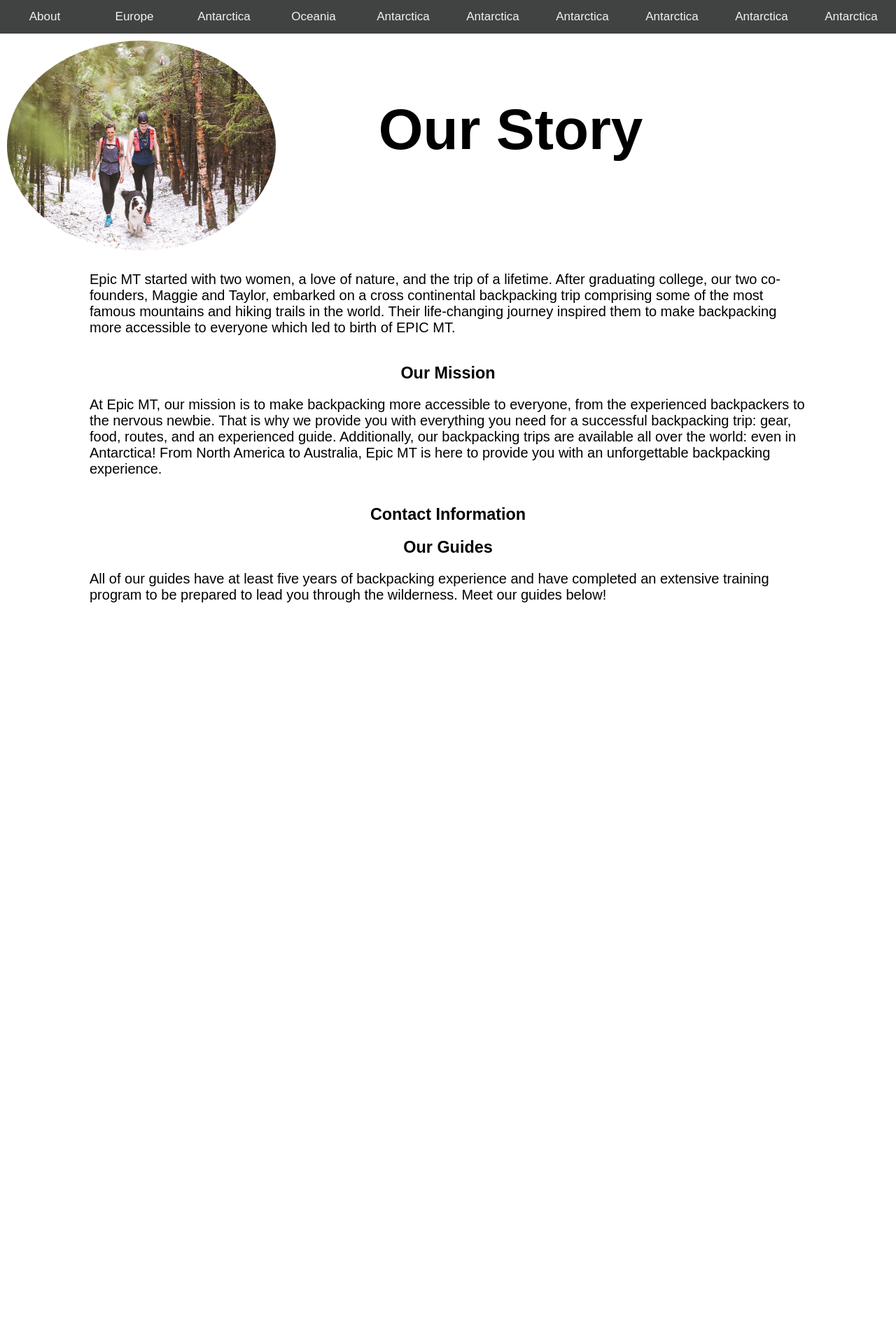
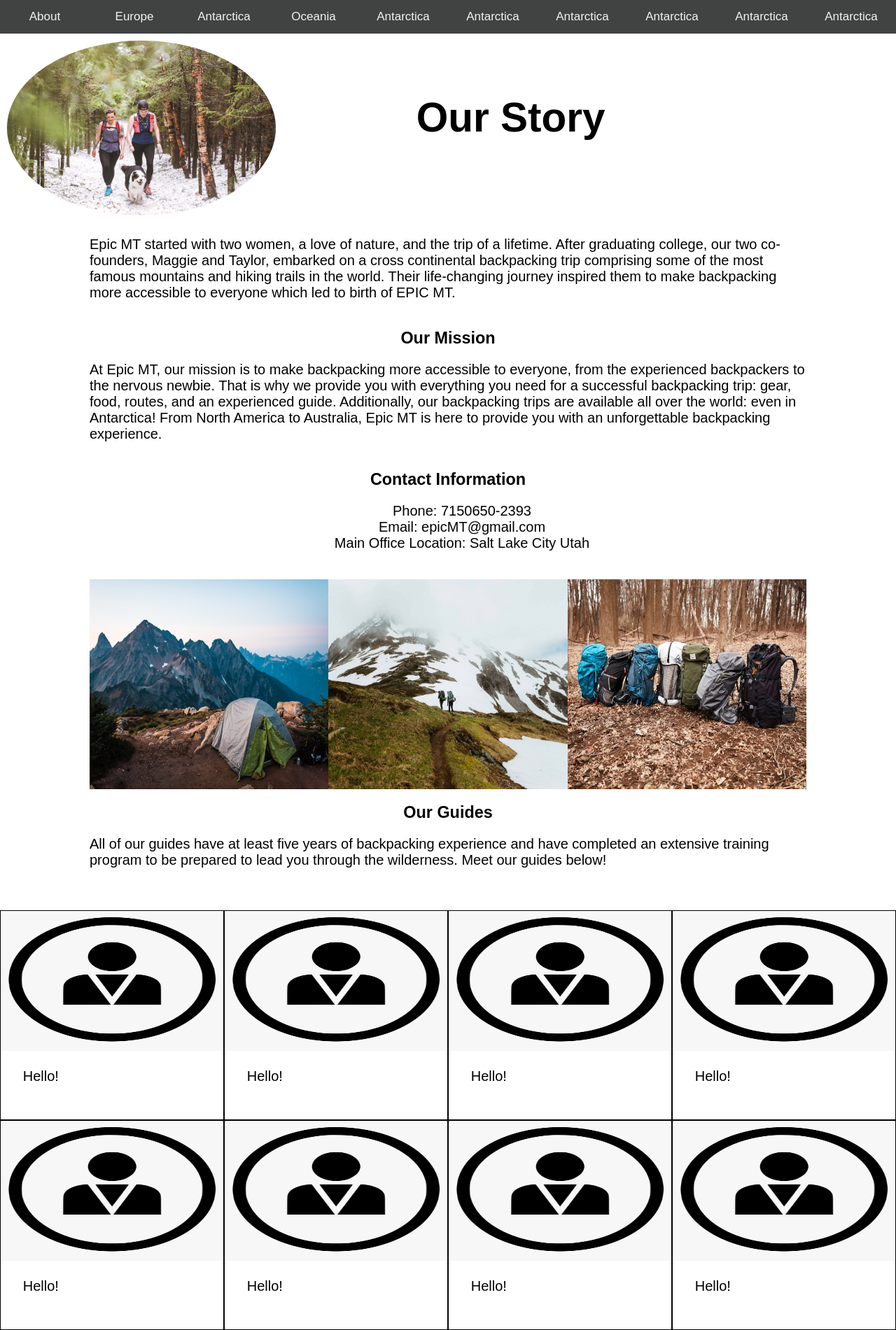
Before and after one commit to lappe044/CS-268-Project-One, a PHP site: page /about.html in a window 1280 px wide. Shown: the part 110-2011 px from the top of the page at 70% size. Before the commit the page ends 971 px from the top, so only its background shows below. Run offline with PHP 8.4, Linux system fonts and the light colour scheme.

Commit message:
About Page
Finished About Page!

```diff
--- a/about.html
+++ b/about.html
@@ -33,19 +33,10 @@
     </div>
 
 
-    <img src="images/Founders.jpg" alt="Picture of 2 founders and their dog">
+    <img id = "founder_pic" src="images/Founders.jpg" alt="Picture of 2 founders and their dog">
     <div id="title">
         <h3>Our Story</h3>
     </div>
-
-
-
-
-
-
-
-
-
 
     <p>Epic MT started with two women, a love of nature, and the trip of a lifetime. After graduating college,
         our two co-founders, Maggie and Taylor, embarked on a cross continental backpacking trip comprising
@@ -62,11 +53,79 @@
 
      <h3>Contact Information</h3>
 
+
+        <ul>
+            <li>Phone: 7150650-2393</li>
+            <li>Email: epicMT@gmail.com</li>
+            <li>Main Office Location: Salt Lake City Utah</li>
+        </ul>
+
+        <div id = "threeImages">
+            <img src="images/Tent.jpg" alt="Tent setup">
+            <img src="images/Snowy_Trek.jpg" alt="Picture of Founders walking on snowy trail">
+            <img src="images/Backpacks.jpg" alt="Backpacks from first trip">
+        </div>
+
+
+
      <h3>Our Guides</h3>
 
      <p>All of our guides have at least five years of backpacking experience and have completed an extensive training
          program to be prepared to lead you through the wilderness. Meet our guides below!</p>
 
+    <div id= "guides">
+        <div class = "guide_card">
+            <img src="images/Person_Icon.png" alt="Tent setup">
+            <div class = "container">
+                <p>Hello!</p>
+            </div>
+        </div>
+        <div class = "guide_card">
+            <img src="images/Person_Icon.png" alt="Tent setup">
+            <div class = "container">
+                <p>Hello!</p>
+            </div>
+        </div>
+        <div class = "guide_card">
+            <img src="images/Person_Icon.png" alt="Tent setup">
+            <div class = "container">
+                <p>Hello!</p>
+            </div>
+        </div>
+        <div class = "guide_card">
+            <img src="images/Person_Icon.png" alt="Tent setup">
+            <div class = "container">
+                <p>Hello!</p>
+            </div>
+        </div>
+        <div class = "guide_card">
+            <img src="images/Person_Icon.png" alt="Tent setup">
+            <div class = "container">
+                <p>Hello!</p>
+            </div>
+        </div>
+        <div class = "guide_card">
+            <img src="images/Person_Icon.png" alt="Tent setup">
+            <div class = "container">
+                <p>Hello!</p>
+            </div>
+        </div>
+        <div class = "guide_card">
+            <img src="images/Person_Icon.png" alt="Tent setup">
+            <div class = "container">
+                <p>Hello!</p>
+            </div>
+        </div>
+        <div class = "guide_card">
+            <img src="images/Person_Icon.png" alt="Tent setup">
+            <div class = "container">
+                <p>Hello!</p>
+            </div>
+        </div>
+    </div>
+
+
+
 
 </body>
 </html>
--- a/css/about_css.css
+++ b/css/about_css.css
@@ -52,18 +52,18 @@ body {
   width: 10%;
 }
 
-img {
+#founder_pic {
   margin: 10px;
   width: 30%;
   vertical-align: middle;
+  height: 250px;
   border-radius: 50%;
-  height: 300px;
 }
 
 #title {
   display: inline-block;
   text-align: center;
-  font-size: 70px;
+  font-size: 50px;
   width: 50%;
 }
 
@@ -79,3 +79,60 @@ p {
   padding-right: 10%;
   padding-bottom: 20px;
 }
+
+ul {
+  text-align: center;
+  list-style: none;
+}
+
+#threeImages {
+  display: flex;
+  flex-wrap: wrap;
+  flex-direction: row;
+  align-content: center;
+  width: 80%;
+  margin-left: auto;
+  margin-right: auto;
+  margin-top: 40px;
+}
+
+#threeImages > img {
+  width: 33.33%;
+  height: 300px;
+}
+
+#guides {
+  box-sizing: border-box;
+  display: flex;
+  flex-wrap: wrap;
+  flex-direction: row;
+  align-content: center;
+  width: 100%;
+  margin-top: 40px;
+}
+
+.guide_card {
+  box-sizing: border-box;
+  width: 25%;
+  height: 300px;
+  border: 1px solid black;
+}
+
+.guide_card > img {
+  width: 100%;
+  height: 200px;
+}
+
+@media (max-width: 500px) {
+  #founder_pic {
+    height: 150px;
+  }
+
+  #threeImages > img {
+    height: 100px;
+  }
+
+  .guide_card {
+    width: 50%;
+  }
+}
```
